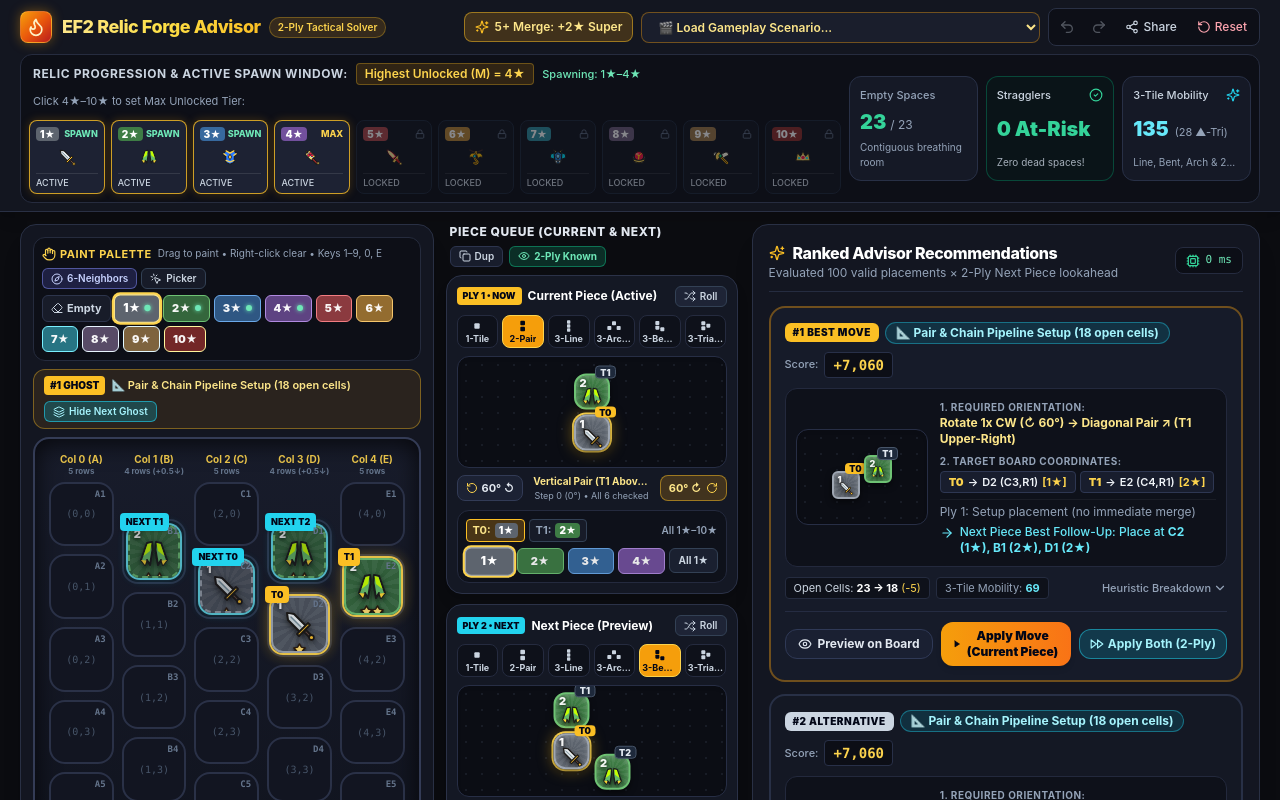
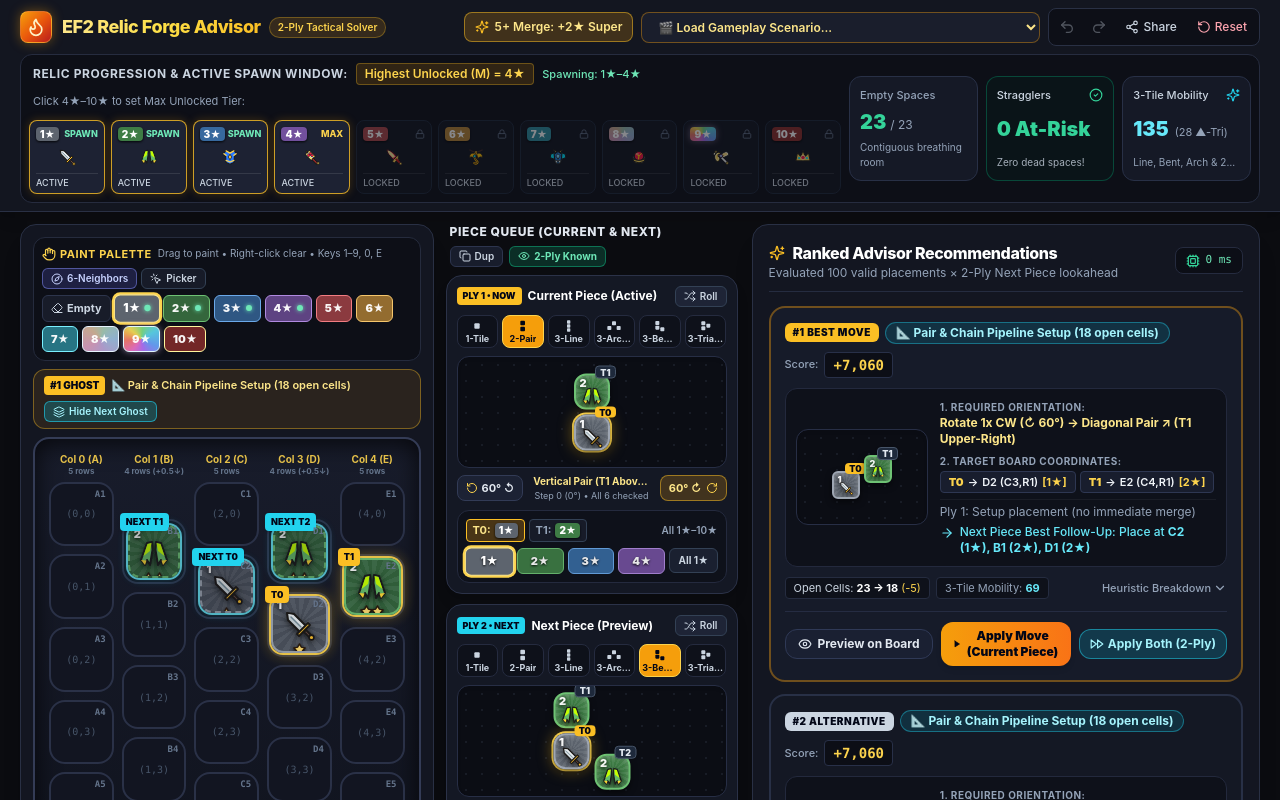
Before and after one commit to stephenmesa/ef2-relic-forge-assist, a React (Vite) app: page / in a window 1280 px wide. Shown: the top 800 px of the page. Built offline with nearby package versions, Linux system fonts and the light colour scheme.

Commit message:
style: add rainbow sunburst background and crown frame for 9-star relic

```diff
--- a/src/components/HoneycombBoard.tsx
+++ b/src/components/HoneycombBoard.tsx
@@ -21,7 +21,7 @@ import {
   CandidateMove,
   StragglerCellInfo,
 } from '../types/forge';
-import { RelicTileVisual } from './RelicTileVisual';
+import { getRelicSwatchStyle, RelicTileVisual } from './RelicTileVisual';
 
 interface HoneycombBoardProps {
   board: Uint8Array;
@@ -304,8 +304,10 @@ export const HoneycombBoard: React.FC<HoneycombBoardProps> = ({
                     : 'hover:scale-[1.03] text-white/95'
                 }`}
                 style={{
-                  backgroundColor: isSelected ? spec.bgHex : `${spec.bgHex}CC`,
-                  borderColor: isSelected ? '#FDE68A' : spec.borderHex,
+                  ...getRelicSwatchStyle(star, {
+                    isSelected,
+                    dimmed: !isSelected,
+                  }),
                   opacity: isRetired && !isSelected ? 0.65 : 1,
                 }}
                 title={`Paint ${star}★ (${spec.name}) — Shortcut: ${star === 10 ? '0' : star}`}
@@ -563,7 +565,7 @@ export const HoneycombBoard: React.FC<HoneycombBoardProps> = ({
                               }}
                               className="py-1 rounded text-[11px] font-black text-white hover:scale-105 transition-transform"
                               style={{
-                                backgroundColor: RELIC_SPECS[s].bgHex,
+                                ...getRelicSwatchStyle(s),
                                 border: `1px solid ${RELIC_SPECS[s].borderHex}`,
                               }}
                             >
--- a/src/components/PieceComposer.tsx
+++ b/src/components/PieceComposer.tsx
@@ -18,7 +18,7 @@ import {
   getRotatedPieceCubeOffsets,
 } from '../domain/honeycomb';
 import { PieceConfig, PieceShapeId } from '../types/forge';
-import { RelicTileVisual } from './RelicTileVisual';
+import { getRelicSwatchStyle, RelicTileVisual } from './RelicTileVisual';
 
 interface MiniPiecePreviewProps {
   piece: PieceConfig;
@@ -362,8 +362,8 @@ const SinglePieceEditorCard: React.FC<SinglePieceEditorCardProps> = ({
                 >
                   <span>T{idx}:</span>
                   <span
-                    className="px-1 rounded text-white font-black text-[10px]"
-                    style={{ backgroundColor: RELIC_SPECS[star]?.bgHex }}
+                    className="px-1 rounded text-white font-black text-[10px] drop-shadow-[0_1px_1px_rgba(0,0,0,0.8)]"
+                    style={getRelicSwatchStyle(star)}
                   >
                     {star}★
                   </span>
@@ -388,9 +388,7 @@ const SinglePieceEditorCard: React.FC<SinglePieceEditorCardProps> = ({
               type="button"
               onClick={() => handleSetTileStar(safeSelectedIdx, legacyBoundaryStar)}
               className="px-2 py-1 rounded-md text-[11px] font-black text-white border border-dashed border-rose-400 flex items-center gap-1 hover:scale-105 transition-transform"
-              style={{
-                backgroundColor: RELIC_SPECS[legacyBoundaryStar].bgHex,
-              }}
+              style={getRelicSwatchStyle(legacyBoundaryStar)}
               title={`Retired Boundary Tier ${legacyBoundaryStar}★ (Still in Next Piece Preview after tier-up)`}
             >
               <span>{legacyBoundaryStar}★</span>
@@ -399,7 +397,6 @@ const SinglePieceEditorCard: React.FC<SinglePieceEditorCardProps> = ({
 
           {(showAllStars ? [1, 2, 3, 4, 5, 6, 7, 8, 9, 10] : activePool).map(
             (star) => {
-              const spec = RELIC_SPECS[star];
               const isCurrentTileStar = piece.tileStars[safeSelectedIdx] === star;
               return (
                 <button
@@ -411,12 +408,11 @@ const SinglePieceEditorCard: React.FC<SinglePieceEditorCardProps> = ({
                       ? 'ring-2 ring-amber-300 scale-105 shadow'
                       : ' opacity-90 hover:opacity-100 hover:scale-[1.02]'
                   }`}
-                  style={{
-                    backgroundColor: spec.bgHex,
-                    borderColor: spec.borderHex,
-                  }}
+                  style={getRelicSwatchStyle(star, {
+                    isSelected: isCurrentTileStar,
+                  })}
                 >
-                  <span>{star}★</span>
+                  <span className="drop-shadow-[0_1px_1px_rgba(0,0,0,0.85)]">{star}★</span>
                 </button>
               );
             }
--- a/src/components/RelicTileVisual.tsx
+++ b/src/components/RelicTileVisual.tsx
@@ -450,44 +450,70 @@ export const RelicSvgIcon: React.FC<{ star: number; className?: string }> = ({
     case 9: // 9★: Celestial Winged Golden Battleaxe
       return (
         <svg viewBox="0 0 36 36" fill="none" className={className}>
-          {/* White Feathered Angel Wings */}
+          {/* Upper-Right & Upper-Left Feathered Golden-White Wings */}
           <path
-            d="M17,14 C11,7 5,8 4,15 C8,16 11,18 14,20 Z M19,14 C25,7 31,8 32,15 C28,16 25,18 22,20 Z"
+            d="M17,14 C12,7 5,7 4,14 C8,15 11,17 14,19 Z M19,14 C25,6 32,7 32,15 C28,16 25,18 21,20 Z"
             fill="#FFFDE7"
             stroke="#1B1B1B"
             strokeWidth="1.8"
             strokeLinejoin="round"
           />
-          {/* Diagonal Axe Handle */}
           <path
-            d="M12,12 L29,29"
-            stroke="#FFB300"
-            strokeWidth="3.8"
+            d="M19.5,14.5 C24,8.5 29.5,9 30,14 C26.5,14.8 24,16.5 21,18.2 Z"
+            fill="#FFE082"
+          />
+          {/* Diagonal Ornate Battleaxe Shaft (Top-Left to Bottom-Right) */}
+          <path
+            d="M9,9 L29,29"
+            stroke="#1B1B1B"
+            strokeWidth="5.4"
             strokeLinecap="round"
           />
           <path
-            d="M12,12 L29,29"
-            stroke="#1B1B1B"
-            strokeWidth="1.4"
+            d="M9,9 L29,29"
+            stroke="#ECEFF1"
+            strokeWidth="3"
             strokeLinecap="round"
           />
-          {/* Golden Crescent Battleaxe Blade */}
+          {/* Gold Pommel & Grip Bands */}
+          <circle
+            cx="29"
+            cy="29"
+            r="2.3"
+            fill="#FFD54F"
+            stroke="#1B1B1B"
+            strokeWidth="1.5"
+          />
+          <circle
+            cx="9"
+            cy="9"
+            r="2.2"
+            fill="#FFD54F"
+            stroke="#1B1B1B"
+            strokeWidth="1.5"
+          />
+          {/* Large Golden Crescent Battleaxe Blade (Lower-Left) */}
           <path
-            d="M15,8 C7,10 5,19 11,25 C14,21 16,18 19,15 Z"
+            d="M14,9 C6,11 4,20 11,27 C14,26 17,23 16,19 C14,19 12,17 13,14 C15,14 17,13 18,11 Z"
             fill="#FFD54F"
             stroke="#1B1B1B"
             strokeWidth="2"
             strokeLinejoin="round"
           />
-          {/* Emerald Core Gem */}
-          <circle
-            cx="17"
-            cy="16"
-            r="2.8"
-            fill="#00E676"
+          <path
+            d="M12,11.5 C7.5,13.5 6.5,19.5 11,24.5 C12.5,23.5 14,21.5 13.5,19"
+            stroke="#FFF9C4"
+            strokeWidth="1.6"
+            strokeLinecap="round"
+          />
+          {/* Royal Purple & Gold Center Crest */}
+          <polygon
+            points="18,12 22,16 18,20 14,16"
+            fill="#AB47BC"
             stroke="#1B1B1B"
-            strokeWidth="1.5"
+            strokeWidth="1.6"
           />
+          <circle cx="18" cy="16" r="1.6" fill="#80DEEA" />
         </svg>
       );
 
@@ -517,6 +543,41 @@ export const RelicSvgIcon: React.FC<{ star: number; className?: string }> = ({
   }
 };
 
+// In-game rainbow background for 9★ (Celestial Winged Battleaxe) & pastel prismatic sheen for 8★
+export const RAINBOW_9_BG_GRADIENT =
+  'conic-gradient(from 310deg at 50% 50%, #E5CE52 0deg, #76CF7C 55deg, #56C6DC 110deg, #6298EA 165deg, #A46AE8 220deg, #DC6AB8 270deg, #E47468 315deg, #E8AC52 342deg, #E5CE52 360deg)';
+
+export const PRISMATIC_8_BG_GRADIENT =
+  'conic-gradient(from 315deg at 50% 50%, #C4A88E 0deg, #98BBA8 65deg, #90B0CE 135deg, #AC98C8 210deg, #C892B0 285deg, #C4A88E 360deg)';
+
+export function getRelicSwatchStyle(
+  star: number,
+  options?: { isSelected?: boolean; dimmed?: boolean }
+): React.CSSProperties {
+  const spec = RELIC_SPECS[star];
+  if (!spec) return {};
+  const isSelected = options?.isSelected ?? false;
+  if (star === 9) {
+    return {
+      backgroundImage: RAINBOW_9_BG_GRADIENT,
+      borderColor: isSelected ? '#FDE68A' : '#E2F8FF',
+      boxShadow: isSelected
+        ? '0 0 10px rgba(128,222,234,0.85)'
+        : '0 0 6px rgba(224,195,252,0.5)',
+    };
+  }
+  if (star === 8) {
+    return {
+      backgroundImage: PRISMATIC_8_BG_GRADIENT,
+      borderColor: isSelected ? '#FDE68A' : spec.borderHex,
+    };
+  }
+  return {
+    backgroundColor: options?.dimmed ? `${spec.bgHex}CC` : spec.bgHex,
+    borderColor: isSelected ? '#FDE68A' : spec.borderHex,
+  };
+}
+
 export const RelicTileVisual: React.FC<RelicTileVisualProps> = ({
   star,
   size = 'md',
@@ -545,10 +606,13 @@ export const RelicTileVisual: React.FC<RelicTileVisualProps> = ({
   // Special holographic / glowing frames for 7★, 8★, 9★, 10★ matching screenshot
   const isCyanGlow7 = star === 7;
   const isPrismatic8 = star === 8;
+  const isRainbow9 = star === 9;
   const isRainbow9Or10 = star >= 9;
 
   const frameShadow = isGhost
     ? undefined
+    : isRainbow9
+    ? '0 0 14px rgba(128,222,234,0.85), 0 0 6px rgba(244,143,177,0.7), inset 0 0 8px rgba(255,255,255,0.65)'
     : isRainbow9Or10
     ? '0 0 12px rgba(128,222,234,0.75), inset 0 0 8px rgba(255,214,236,0.6)'
     : isPrismatic8
@@ -556,6 +620,18 @@ export const RelicTileVisual: React.FC<RelicTileVisualProps> = ({
     : isCyanGlow7
     ? '0 0 10px rgba(34,211,238,0.6), inset 0 0 5px rgba(125,211,252,0.4)'
     : 'inset 0 2px 5px rgba(255,255,255,0.22), 0 3px 6px rgba(0,0,0,0.5)';
+
+  const tileBackgroundStyle: React.CSSProperties = isRainbow9
+    ? {
+        backgroundImage: RAINBOW_9_BG_GRADIENT,
+      }
+    : isPrismatic8
+    ? {
+        backgroundImage: PRISMATIC_8_BG_GRADIENT,
+      }
+    : {
+        backgroundColor: isGhost ? `${spec.bgHex}CC` : spec.bgHex,
+      };
 
   return (
     <div
@@ -567,7 +643,7 @@ export const RelicTileVisual: React.FC<RelicTileVisualProps> = ({
           : ''
       } ${className}`}
       style={{
-        backgroundColor: isGhost ? `${spec.bgHex}CC` : spec.bgHex,
+        ...tileBackgroundStyle,
         border: `${isPrismatic8 || isRainbow9Or10 ? '2.5px' : '2px'} ${
           isGhost && ghostStep === 2 ? 'dashed' : 'solid'
         } ${spec.borderHex}`,
@@ -576,18 +652,41 @@ export const RelicTileVisual: React.FC<RelicTileVisualProps> = ({
     >
       {/* Subtle In-Game Radial Sunburst Rays Background */}
       <div
-        className="absolute inset-0 opacity-20 pointer-events-none"
+        className={`absolute inset-0 ${
+          isRainbow9 ? 'opacity-30' : 'opacity-20'
+        } pointer-events-none`}
         style={{
           backgroundImage:
-            'repeating-conic-gradient(from 0deg, rgba(255,255,255,0.28) 0deg 12deg, transparent 12deg 24deg)',
+            'repeating-conic-gradient(from 0deg, rgba(255,255,255,0.32) 0deg 11.25deg, rgba(0,0,0,0.06) 11.25deg 22.5deg)',
         }}
       />
 
-      {/* Holographic Corner Dots for 8★, 9★, 10★ */}
+      {/* Holographic Corner Pearls for 8★ (2 corners) and 9★/10★ (all 4 corners + top crown) */}
       {(isPrismatic8 || isRainbow9Or10) && size !== 'xs' && (
         <>
-          <span className="absolute top-1 left-1 w-1.5 h-1.5 rounded-full bg-white shadow-[0_0_4px_#fff] pointer-events-none" />
-          <span className="absolute bottom-1.5 right-1 w-1.5 h-1.5 rounded-full bg-white shadow-[0_0_4px_#fff] pointer-events-none" />
+          <span className="absolute top-1 left-1 w-1.5 h-1.5 rounded-full bg-white border border-slate-700/60 shadow-[0_0_4px_#fff] pointer-events-none z-20" />
+          <span className="absolute bottom-1.5 right-1 w-1.5 h-1.5 rounded-full bg-white border border-slate-700/60 shadow-[0_0_4px_#fff] pointer-events-none z-20" />
+          {isRainbow9Or10 && (
+            <>
+              <span className="absolute top-1 right-1 w-1.5 h-1.5 rounded-full bg-white border border-slate-700/60 shadow-[0_0_4px_#fff] pointer-events-none z-20" />
+              <span className="absolute bottom-1.5 left-1 w-1.5 h-1.5 rounded-full bg-white border border-slate-700/60 shadow-[0_0_4px_#fff] pointer-events-none z-20" />
+              {/* Mini Top-Center Golden Crown Emblem matching 9★ in screenshot */}
+              <svg
+                viewBox="0 0 16 8"
+                className="
+                  absolute top-0 left-1/2 -translate-x-1/2 w-3.5 h-2 z-20 pointer-events-none drop-shadow-[0_1px_1px_rgba(0,0,0,0.9)]
+                "
+              >
+                <polygon
+                  points="1,7 2.5,2 5.5,5 8,1 10.5,5 13.5,2 15,7"
+                  fill="#FFD54F"
+                  stroke="#1B1B1B"
+                  strokeWidth="1.2"
+                  strokeLinejoin="round"
+                />
+              </svg>
+            </>
+          )}
         </>
       )}
 
--- a/src/components/TopProgressionHeader.tsx
+++ b/src/components/TopProgressionHeader.tsx
@@ -14,7 +14,7 @@ import {
 import { getMinActiveSpawnStar, RELIC_SPECS } from '../domain/constants';
 import { PRESET_SCENARIOS } from '../domain/presets';
 import { PresetScenario, StragglerCellInfo } from '../types/forge';
-import { RelicSvgIcon } from './RelicTileVisual';
+import { getRelicSwatchStyle, RelicSvgIcon } from './RelicTileVisual';
 
 interface TopProgressionHeaderProps {
   fiveTileSuperMerge: boolean;
@@ -246,8 +246,8 @@ export const TopProgressionHeader: React.FC<TopProgressionHeaderProps> = ({
                     {/* Top Zone Badge */}
                     <div className="w-full flex items-center justify-between text-[10px] font-bold leading-none mb-1">
                       <span
-                        className="px-1 py-0.5 rounded text-white font-black"
-                        style={{ backgroundColor: spec.bgHex }}
+                        className="px-1 py-0.5 rounded text-white font-black drop-shadow-[0_1px_1px_rgba(0,0,0,0.85)]"
+                        style={getRelicSwatchStyle(star)}
                       >
                         {star}★
                       </span>
```
